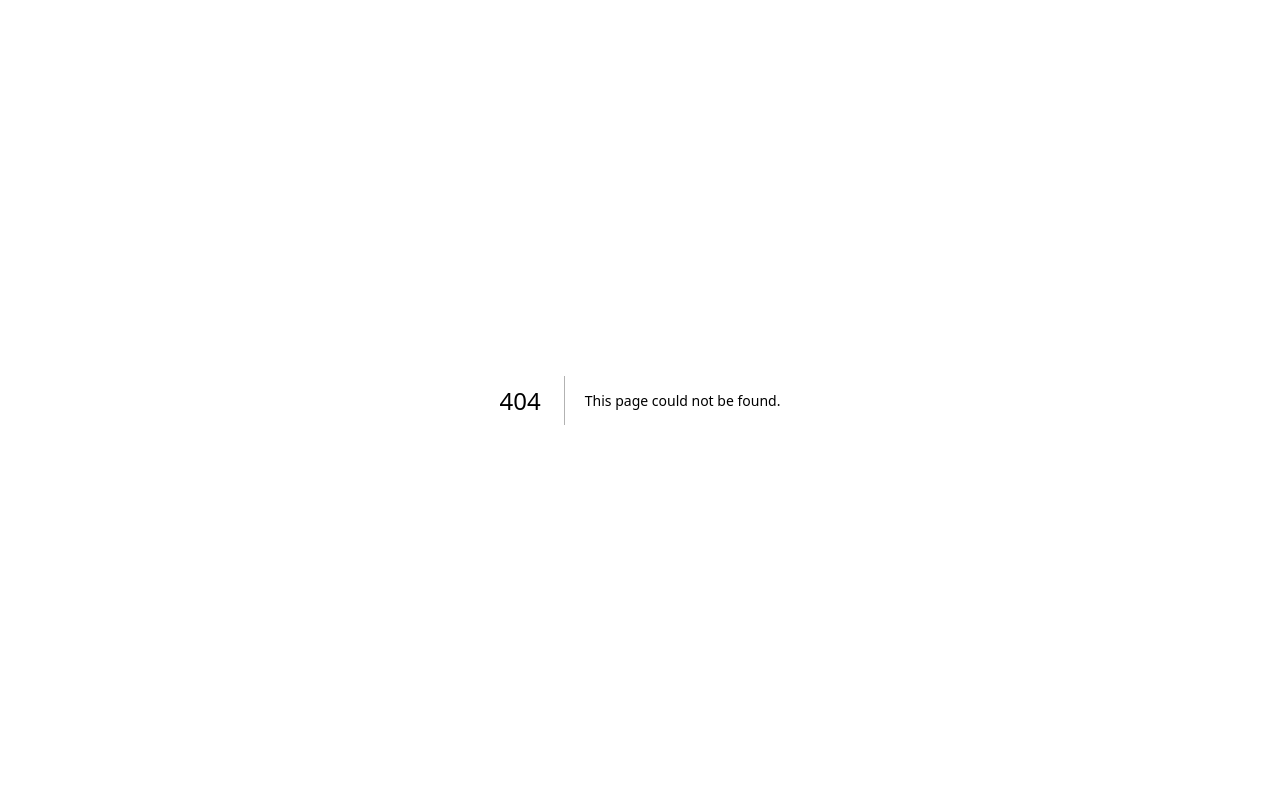
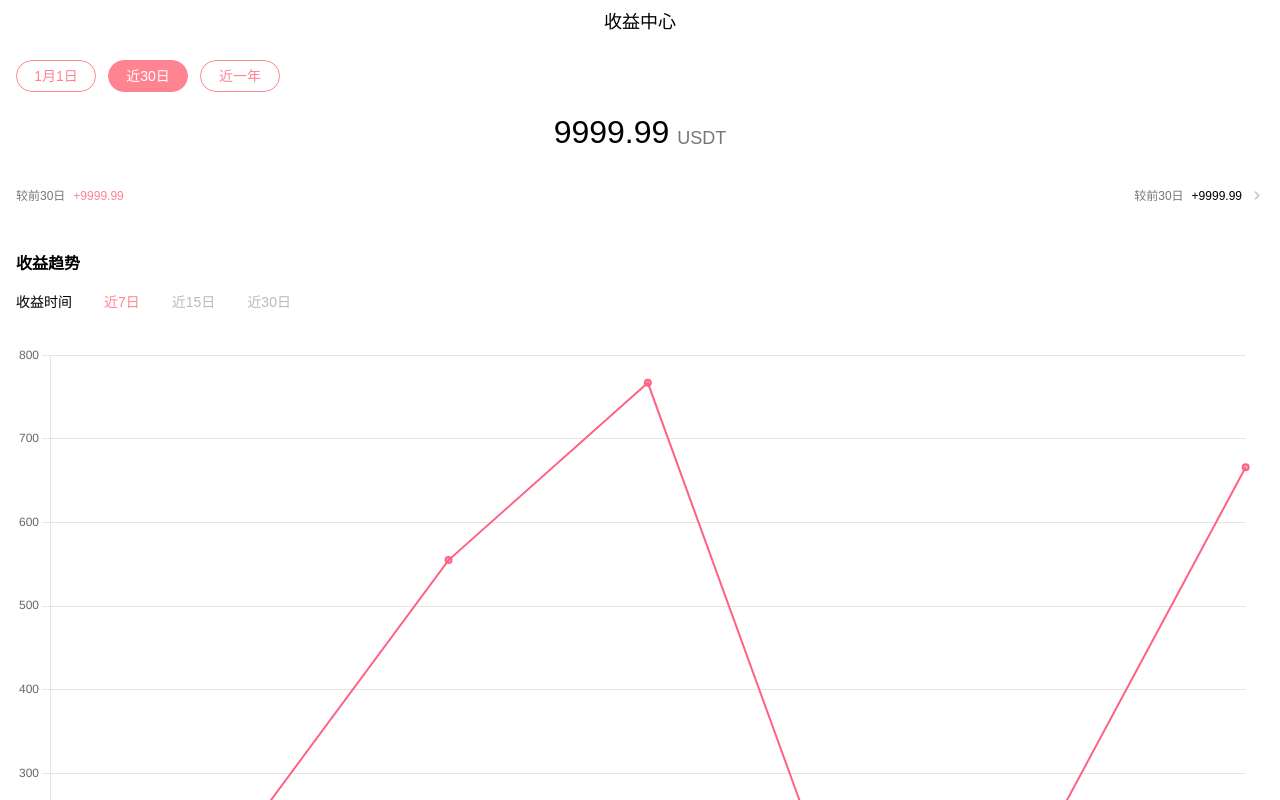
Before and after one commit to doudoumao1031/onlyfans-web, a Next.js app: page /profile/1/income in a window 1280 px wide. Before the commit this address had no page. Shown: the top 800 px of the page. Built offline with nearby package versions, Linux system fonts and the light colour scheme.

Commit message:
add income

```diff
--- /dev/null
+++ b/app/profile/[id]/income/page.tsx
@@ -0,0 +1,56 @@
+"use client";
+import Header from "@/components/profile/header";
+import IconWithImage from "@/components/profile/icon";
+import { useState } from "react";
+import ChartsLine from "@/components/profile/chart-line";
+
+export default function Page() {
+    const [active, setActive] = useState<number>(2)
+    const [dateActive, setDateActive] = useState<number>(1)
+    const tabs = [
+        { label: '1月1日', value: 1 },
+        { label: '近30日', value: 2 },
+        { label: '近一年', value: 3 },
+    ]
+    const dateTabs = [
+        { label: '近7日', value: 1 },
+        { label: '近15日', value: 2 },
+        { label: '近30日', value: 3 },
+    ]
+    return <>
+        <Header title="收益中心" />
+        <div className="flex p-4">
+            {tabs.map(v => (<div onClick={() => { setActive(v.value) }} key={v.value} className={`w-20 h-8 flex justify-center items-center border border-[#FF8492] text-[#ff8492] rounded-full mr-3 ${active === v.value ? 'bg-[#ff8492] text-[#fff]' : ''}`}>{v.label}</div>))}
+        </div>
+        <div className="p-6 pt-0 flex justify-center items-end">
+            <span className="text-[32px] font-medium">9999.99</span>
+            <span className="text-[18px] text-[#777] ml-2 pb-1">USDT</span>
+
+        </div>
+        <div className="pl-4 pr-4 flex justify-between items-center mt-2 mb-12">
+            <span className="text-xs">
+                <span className="text-[#777] ">较前30日</span>
+                <span className="text-main-pink ml-2">+9999.99</span>
+            </span>
+            <span className="text-xs flex">
+                <span className="text-[#777] ">较前30日</span>
+                <span className="ml-2 mr-2">+9999.99</span>
+                <span>  <IconWithImage
+                    url="/icons/profile/icon-r.png"
+                    width={14}
+                    color="#BBB"
+                    height={14}
+                /></span>
+            </span>
+        </div>
+        <div className="pl-4 font-bold text-base">收益趋势</div>
+        <div className="p-4 flex">
+            <span className="mr-8">收益时间</span>
+            {dateTabs.map(v => (<span onClick={() => { setDateActive(v.value) }} key={v.value} className={`mr-8 text-[#bbb] ${dateActive === v.value ? 'text-main-pink' : ''}`}>{v.label}</span>))}
+        </div>
+        <div className="p-4">
+            <ChartsLine />
+        </div>
+
+    </>
+}
```
Also changed, not shown: public/icons/profile/icon-r.png (added).
